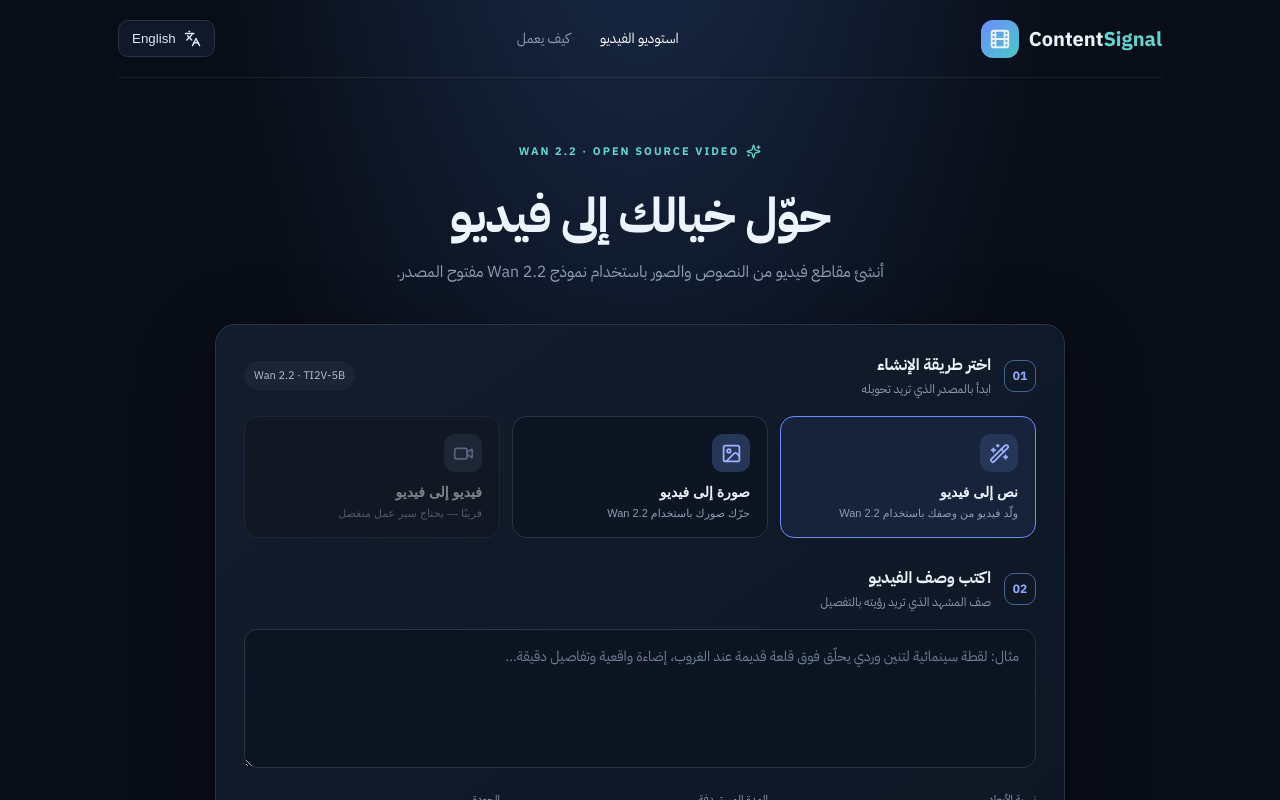
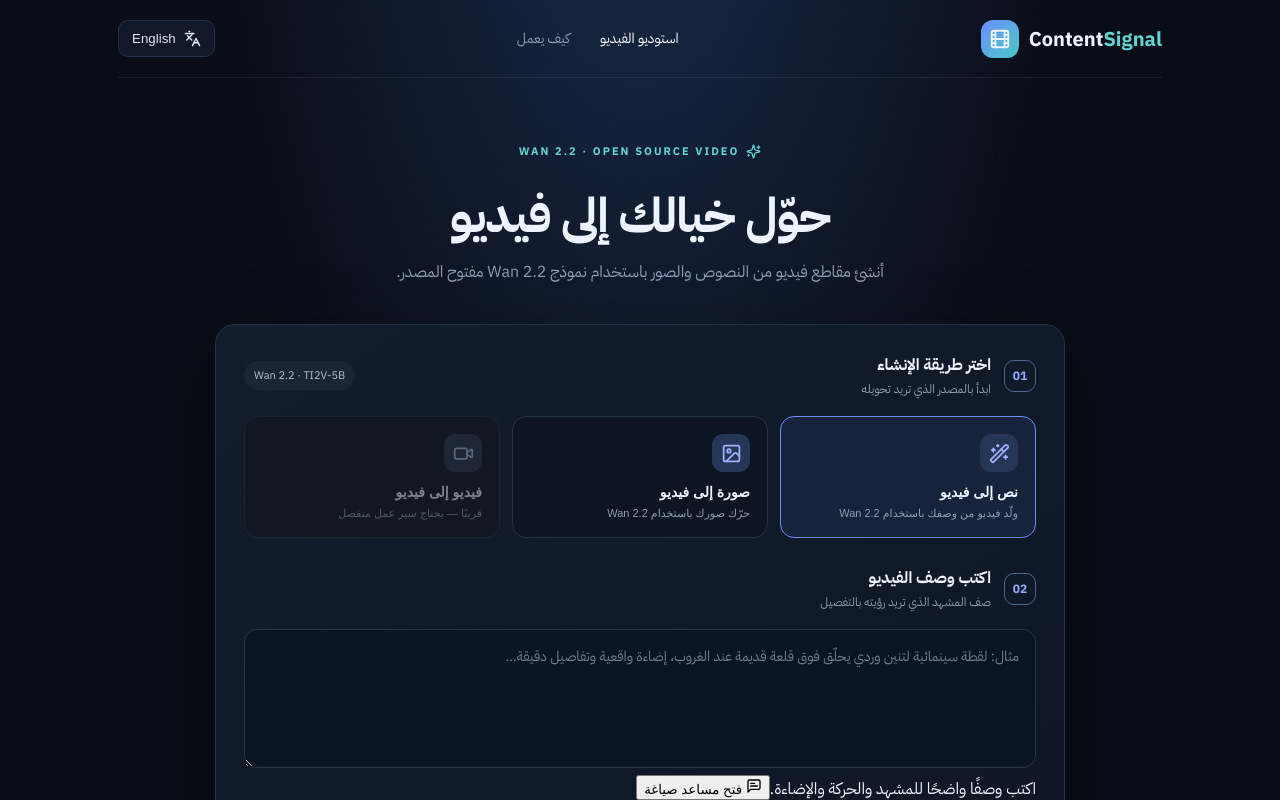
Before and after one commit to alza69191-art/ContentSignal, a Next.js app in the folder frontend/: page / in a window 1280 px wide. Shown: the top 800 px of the page. Built offline with nearby package versions, Linux system fonts and the light colour scheme.

Commit message:
Integrate prompt assistant dialog into video studio

```diff
--- a/frontend/app/page.tsx
+++ b/frontend/app/page.tsx
@@ -1,6 +1,7 @@
 "use client";
 import { useState } from "react";
-import { Film, Image as ImageIcon, Video, WandSparkles, Upload, Languages, Sparkles, Clock3, Clapperboard } from "lucide-react";
+import { Film, Image as ImageIcon, Video, WandSparkles, Upload, Languages, Sparkles, Clock3, Clapperboard, MessageSquareText } from "lucide-react";
+import PromptDialog from "./PromptDialog";
 
 type Mode = "text" | "image" | "video";
 const modes: {id:Mode;label:string;sub:string;icon:typeof Film}[] = [
@@ -11,6 +12,7 @@ const modes: {id:Mode;label:string;sub:string;icon:typeof Film}[] = [
 export default function Home() {
   const [mode,setMode] = useState<Mode>("text");
   const [prompt,setPrompt] = useState("");
+  const [dialogOpen,setDialogOpen] = useState(false);
   const [file,setFile] = useState<File|null>(null);
   const [aspectRatio,setAspectRatio] = useState("16:9");
   const [duration,setDuration] = useState(2);
@@ -19,6 +21,7 @@ export default function Home() {
   const [message,setMessage] = useState("");
   const [outputUrl,setOutputUrl] = useState("");
   const [lang,setLang] = useState<"ar"|"en">("ar");
+  const copy = lang==="ar";
   async function submit() {
     if(mode==="video"){setMessage("تحويل فيديو إلى فيديو غير مفعّل في إصدار Wan 2.2 الأول.");return;}
     if (!prompt.trim()) { setMessage("اكتب وصف الفيديو أولاً."); return; }
@@ -54,7 +57,6 @@ export default function Home() {
     } catch(e) { setMessage(e instanceof Error ? e.message : "حدث خطأ في الاتصال بالخادم."); }
     finally { setBusy(false); }
   }
-  const copy = lang==="ar";
   return <main className="shell">
     <header className="topbar"><a className="brand" href="#"><span className="brandmark"><Film size={22}/></span><span>Content<span className="accent">Signal</span></span></a><nav><a className="active" href="#">استوديو الفيديو</a><a href="#how">كيف يعمل</a></nav><button className="lang" onClick={()=>setLang(copy?"en":"ar")}><Languages size={17}/>{copy?"English":"العربية"}</button></header>
     <section className="hero"><div className="eyebrow"><Sparkles size={15}/> WAN 2.2 · OPEN SOURCE VIDEO</div><h1>{copy?"حوّل خيالك إلى فيديو":"Turn your ideas into video"}</h1><p>{copy?"أنشئ مقاطع فيديو من النصوص والصور باستخدام نموذج Wan 2.2 مفتوح المصدر.":"Create videos from text and images with the open-source Wan 2.2 model."}</p></section>
@@ -64,6 +66,7 @@ export default function Home() {
       <div className="section-head second"><div><span className="step">02</span><div><h2>{mode==="text"?"اكتب وصف الفيديو":"أضف الصورة"}</h2><p>{mode==="text"?"صف المشهد الذي تريد رؤيته بالتفصيل":"اختر صورة ثم أضف تعليمات الحركة المطلوبة"}</p></div></div></div>
       {mode==="image"&&<label className="upload"><Upload size={24}/><strong>{file?file.name:"اسحب الصورة إلى هنا أو اضغط للاختيار"}</strong><span>PNG, JPG, WEBP</span><input type="file" accept="image/png,image/jpeg,image/webp" onChange={e=>setFile(e.target.files?.[0]||null)}/></label>}
       <textarea value={prompt} onChange={e=>setPrompt(e.target.value)} placeholder={mode==="text"?"مثال: لقطة سينمائية لتنين وردي يحلّق فوق قلعة قديمة عند الغروب، إضاءة واقعية وتفاصيل دقيقة...":"اكتب كيف تريد تحريك الصورة..."} rows={5}/>
+      <div className="prompt-tools"><span>اكتب وصفًا واضحًا للمشهد والحركة والإضاءة.</span><button type="button" onClick={()=>setDialogOpen(true)}><MessageSquareText size={16}/> فتح مساعد صياغة</button></div>
       <div className="controls"><div className="control"><label>نسبة الأبعاد</label><select value={aspectRatio} onChange={e=>setAspectRatio(e.target.value)}><option value="16:9">16:9 — شاشة عريضة</option><option value="9:16">9:16 — عمودي</option><option value="1:1">1:1 — مربع</option></select></div><div className="control"><label>المدة المستهدفة</label><select value={duration} onChange={e=>setDuration(Number(e.target.value))}><option value={2}>2 ثانية</option><option value={3}>3 ثوانٍ</option><option value={4}>4 ثوانٍ</option><option value={5}>5 ثوانٍ</option></select></div><div className="control"><label>الجودة</label><select value={quality} onChange={e=>setQuality(e.target.value)}><option value="standard">قياسية — 20 خطوة</option><option value="high">عالية — 24 خطوة</option></select></div></div>
       <button className="generate" onClick={submit} disabled={busy}>{busy?"جارٍ التوليد...":<><Sparkles size={18}/> توليد الفيديو باستخدام Wan 2.2</>}</button>
       {message&&<div className="notice">{message}</div>}
@@ -72,5 +75,6 @@ export default function Home() {
     </section>
     <section className="bottom" id="how"><div><Clapperboard size={19}/><span>مساحة إنتاجك الإبداعية</span></div><span><Clock3 size={15}/> توليد مفتوح المصدر عبر Wan 2.2</span></section>
     <footer>© 2026 ContentSignal · AI Video Studio</footer>
+    <PromptDialog open={dialogOpen} initialPrompt={prompt} onClose={()=>setDialogOpen(false)} onApply={setPrompt}/>
   </main>;
 }
```
